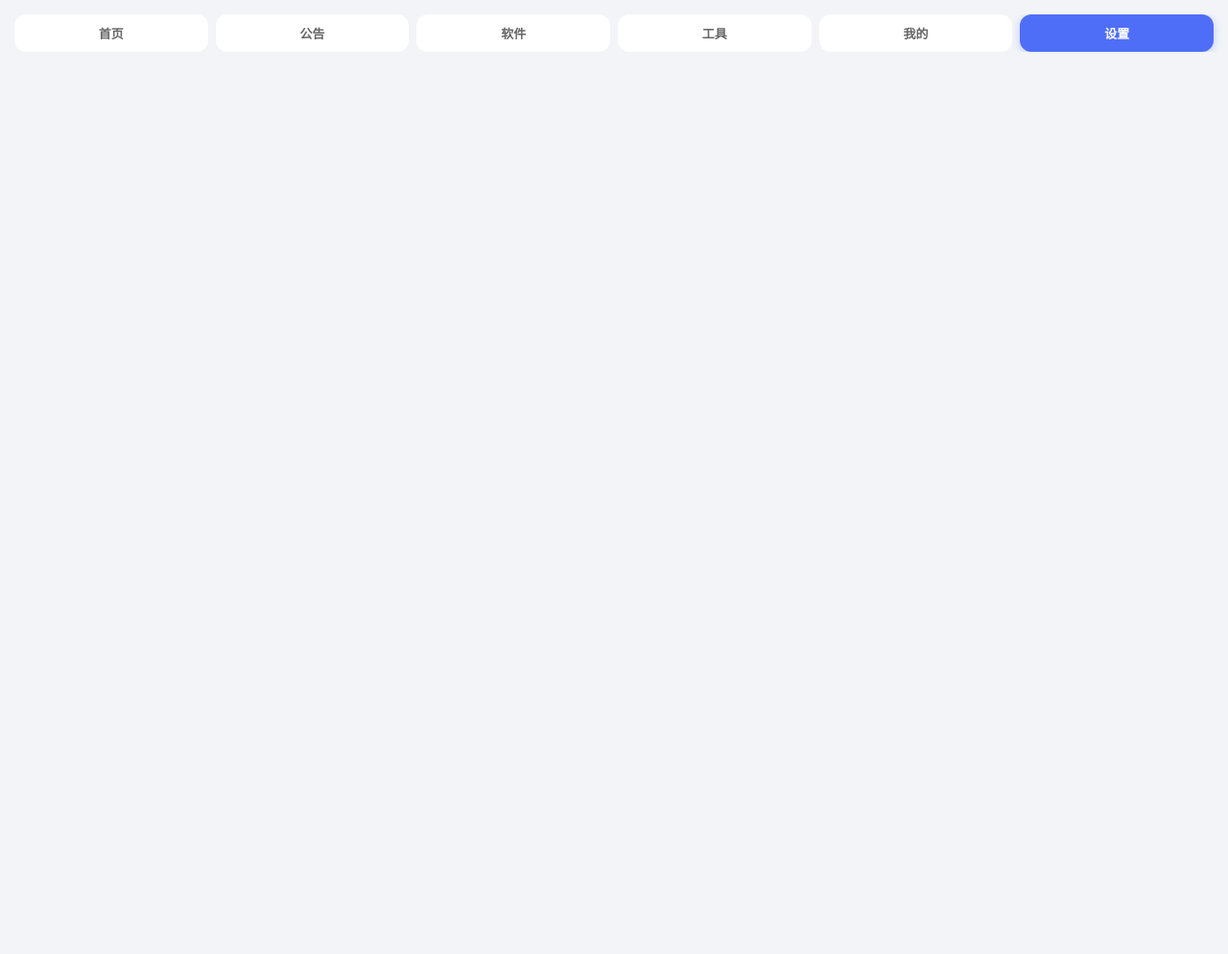
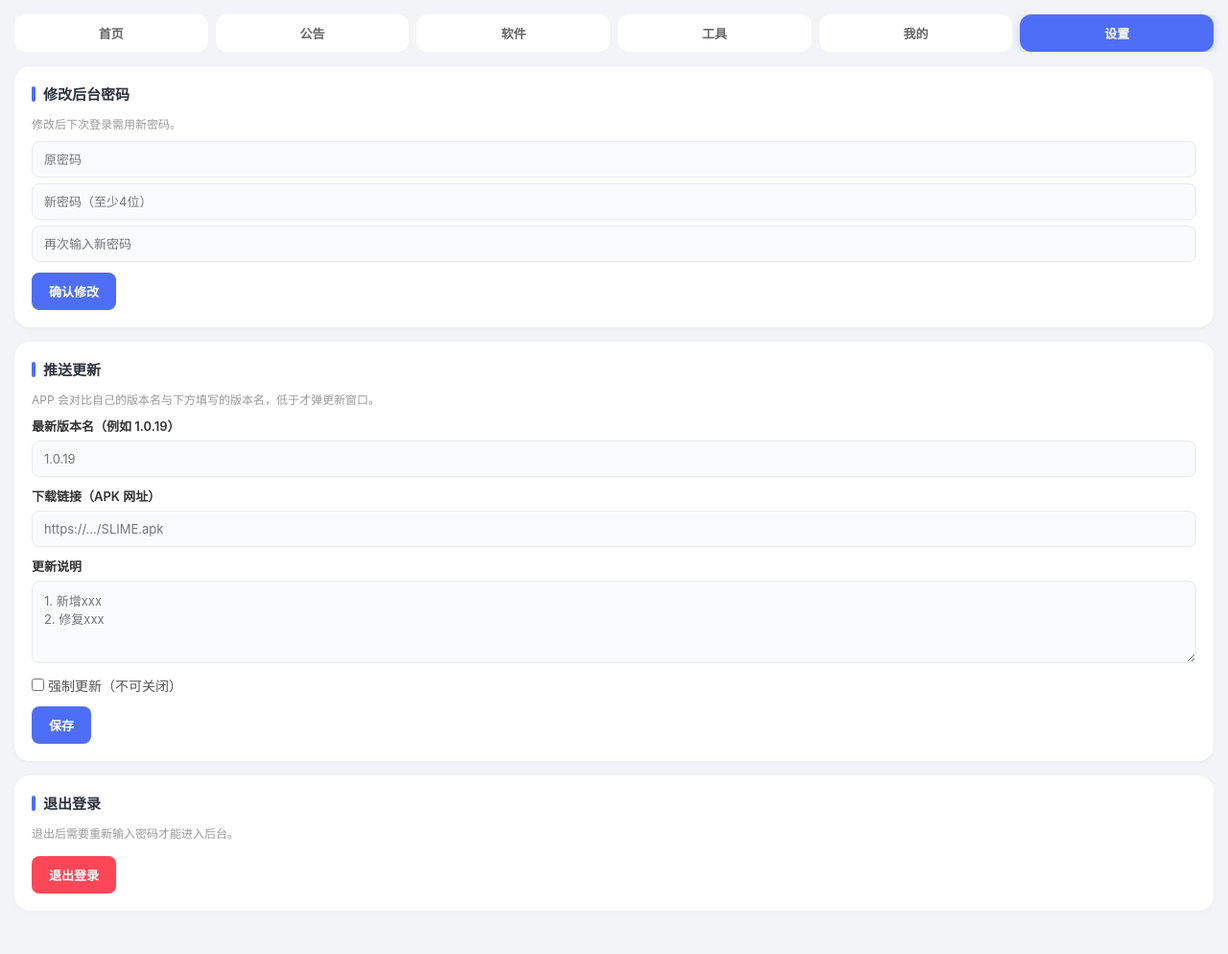
Before and after one commit to maidang232/appstore, a Flask app: page /admin in a window 1280 px wide, after a click on "设置". Shown: the part 90-1084 px from the top of the page at 96% size. Before the commit the page ends 144 px from the top, so only its background shows below. Run offline with Flask 3, Linux system fonts and the light colour scheme; the visitor is signed in with stand-in values (Sample User, id 1); data comes from the database, SQL or seed files in the repository.

Commit message:
区分APP与网页更新提示，恢复设置Tab

```diff
--- a/templates/admin.html
+++ b/templates/admin.html
@@ -177,9 +177,32 @@ textarea{resize:vertical;min-height:80px}
 </div>
 
 <div id="tab-settings" class="tab-content">
+  <div class="section">
+    <h2>修改后台密码</h2>
+    <div class="hint">修改后下次登录需用新密码。</div>
+    <input type="password" id="pwd-old" placeholder="原密码">
+    <input type="password" id="pwd-new" placeholder="新密码（至少4位）">
+    <input type="password" id="pwd-new2" placeholder="再次输入新密码">
+    <button class="btn btn-primary" onclick="changePwd()">确认修改</button>
+  </div>
+  <div class="section">
+    <h2>推送更新</h2>
+    <div class="hint">APP 会对比自己的版本名与下方填写的版本名，低于才弹更新窗口。</div>
+    <label style="font-size:13px;font-weight:600;color:#333;display:block;margin-bottom:4px">最新版本名（例如 1.0.19）</label>
+    <input id="client-version-name" placeholder="1.0.19">
+    <label style="font-size:13px;font-weight:600;color:#333;display:block;margin-top:10px;margin-bottom:4px">下载链接（APK 网址）</label>
+    <input id="client-update-url" placeholder="https://.../SLIME.apk">
+    <label style="font-size:13px;font-weight:600;color:#333;display:block;margin-top:10px;margin-bottom:4px">更新说明</label>
+    <textarea id="client-update-notes" rows="4" placeholder="1. 新增xxx&#10;2. 修复xxx"></textarea>
+    <div style="margin-top:10px"><input type="checkbox" id="client-force-update" style="width:auto;display:inline"><label for="client-force-update" style="font-size:14px;color:#555"> 强制更新（不可关闭）</label></div>
+    <button class="btn btn-primary" onclick="saveClientVersion()" style="margin-top:10px">保存</button>
+  </div>
+  <div class="section">
+    <h2>退出登录</h2>
+    <div class="hint">退出后需要重新输入密码才能进入后台。</div>
+    <button class="btn" style="background:#ff4757;color:#fff;padding:10px 18px;border-radius:8px;font-weight:600;cursor:pointer;border:none" onclick="location.href='/admin/logout'">退出登录</button>
   </div>
 </div>
-
 <div class="modal" id="edit-modal">
   <div class="modal-content">
     <div class="modal-header"><h3 id="modal-title">编辑</h3><div class="modal-close" onclick="closeModal('edit-modal')">✕</div></div>
```
